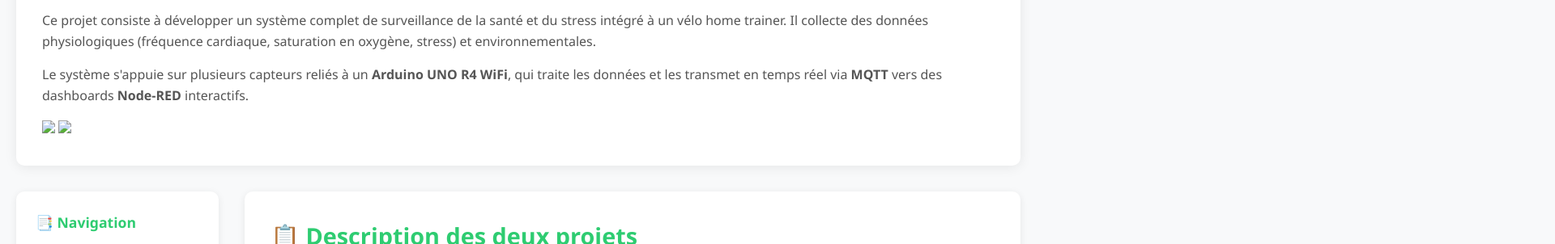
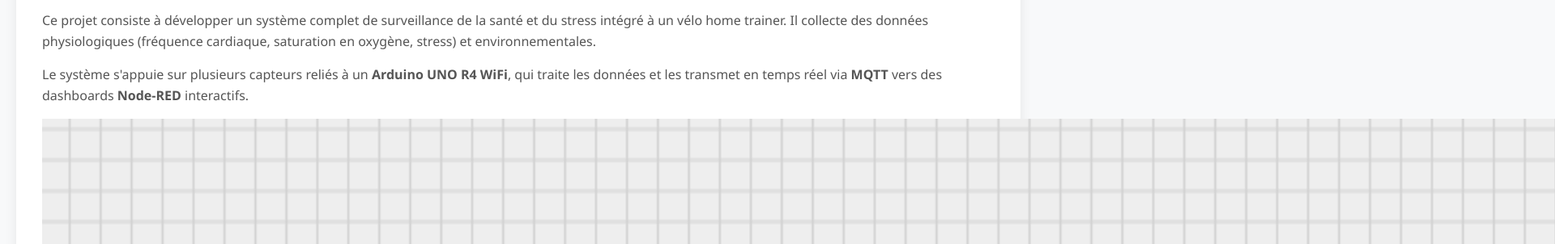
Before and after one commit to EyaRejeb/home-trainer-wiki, a plain HTML site: page index.html in a window 1280 px wide. Shown: the part 259-561 px from the top of the page at 81% size, 1920 px wide, since content can reach past the window. Drawn offline with Linux system fonts and the light colour scheme.

Commit message:
Home Trainer Wiki

```diff
--- a/index.html
+++ b/index.html
@@ -96,8 +96,8 @@
                 <p>Ce projet consiste à développer un système complet de surveillance de la santé et du stress intégré à un vélo home trainer. Il collecte des données physiologiques (fréquence cardiaque, saturation en oxygène, stress) et environnementales.</p>
                 <p>Le système s'appuie sur plusieurs capteurs reliés à un <strong>Arduino UNO R4 WiFi</strong>, qui traite les données et les transmet en temps réel via <strong>MQTT</strong> vers des dashboards <strong>Node-RED</strong> interactifs.</p>
 
-                <img src=".assets/circuit_image1.png" />
-                <img src=".assets/circuit_image2.png" />
+                <img src="./assets/circuit_image1.png" />
+                <img src="./assets/circuit_image2.png" />
 
             </section>
 
```
